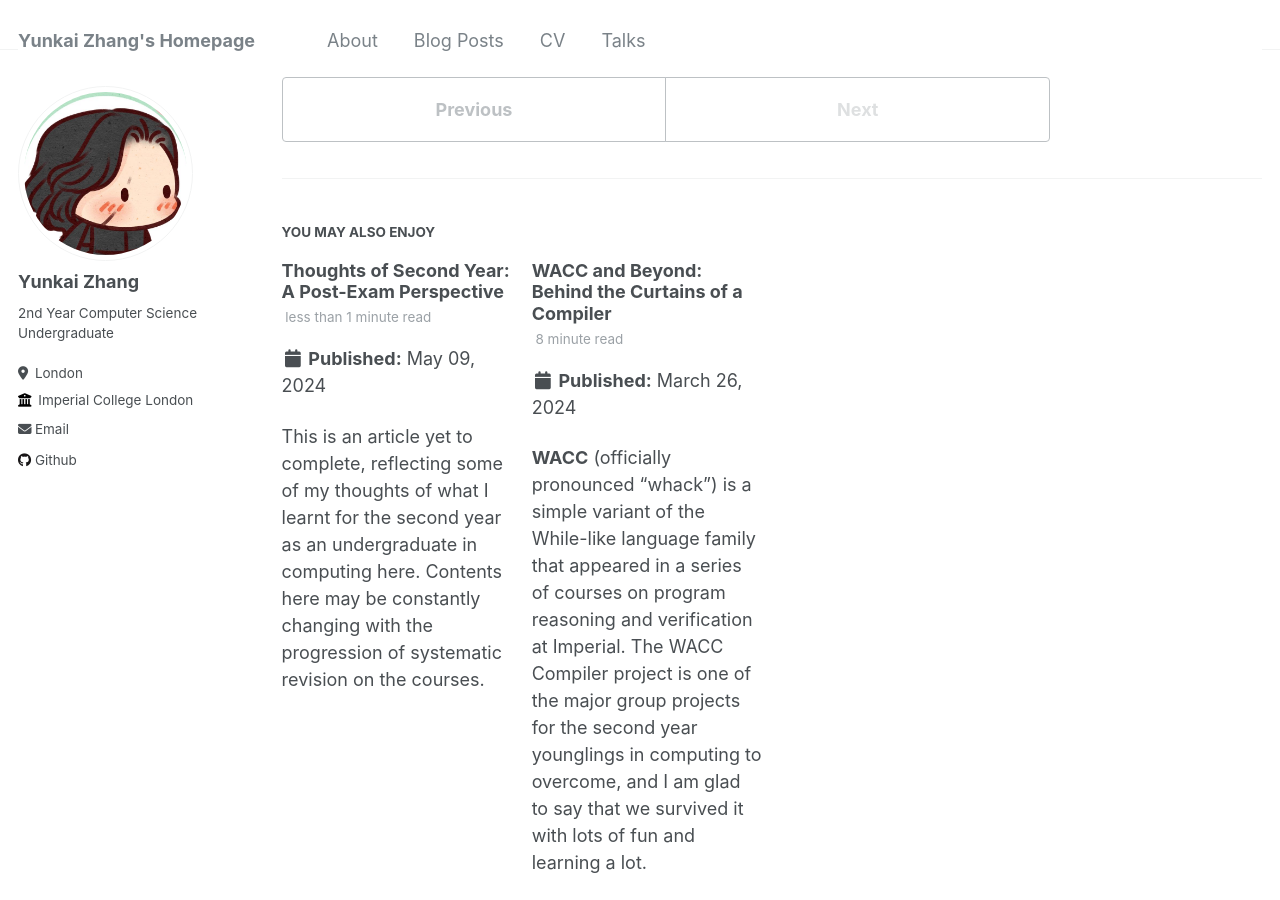
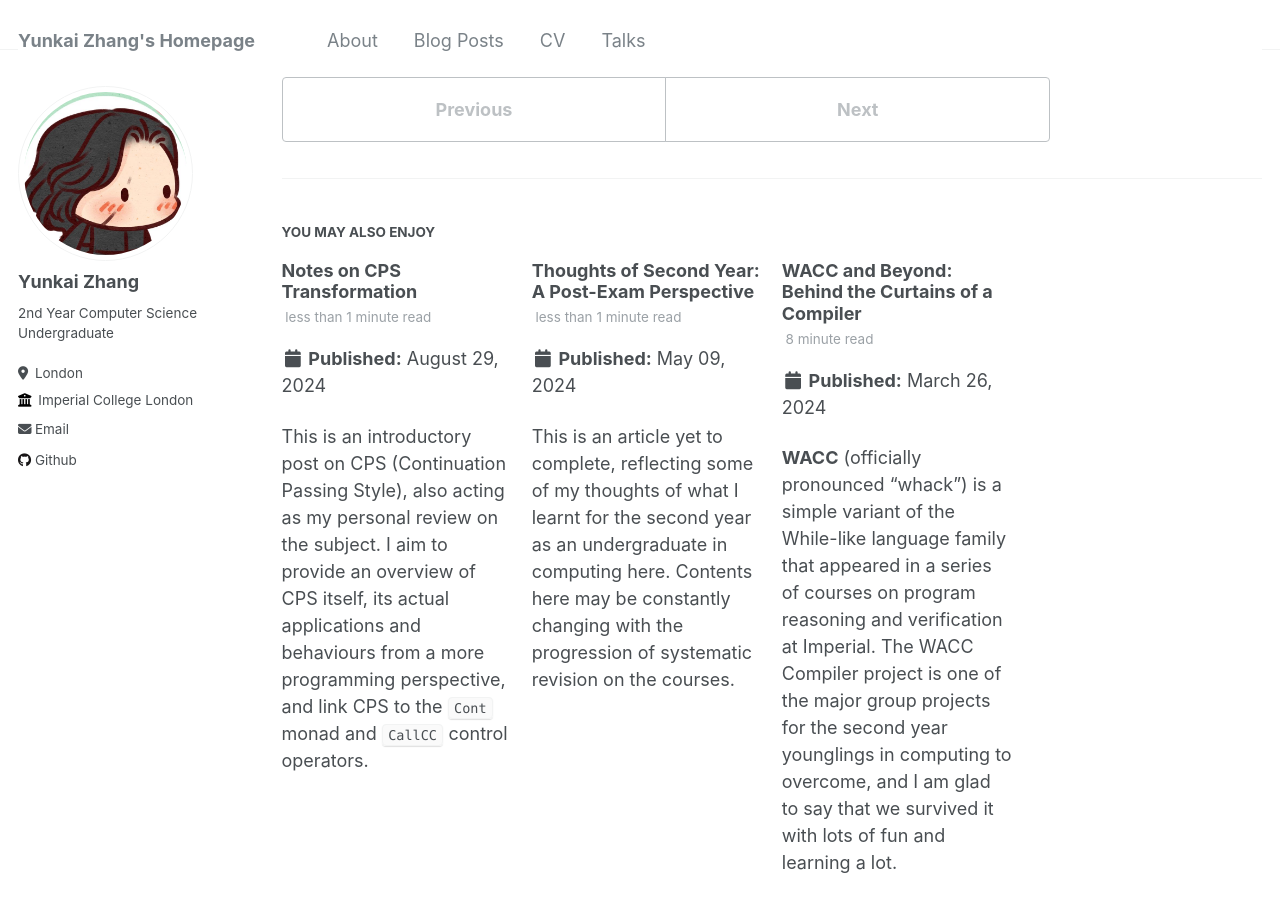
Before and after one commit to YunkaiZhang233/yunkaizhang233.github.io, a Jekyll site: the page built from _posts/2024-06-19-effect-handler.md, in a window 1280 px wide and 900 px high, scrolled down 7664 px. Built offline with Jekyll 4.4.1, drawn with Linux system fonts in a browser that asks for light colours; some of the changed text lies outside the part shown.

Commit message:
updated imcomplete blogs

```diff
--- /dev/null
+++ b/_posts/2024-08-29-cps.md
@@ -0,0 +1,23 @@
+---
+title: 'Notes on CPS Transformation'
+date: 2024-08-29
+permalink: /posts/2024/08/cps-01/
+tags:
+  - Notes
+  - Programming Languages
+  - Effects
+  - Functional Programming
+  - Continuation
+redirect_from:
+  - /posts/cps-01
+---
+
+This is an introductory post on CPS (Continuation Passing Style), also acting as
+my personal review on the subject. I aim to provide an overview of CPS itself, its
+actual applications and behaviours from a more programming perspective, and link CPS
+to the `Cont` monad and `CallCC` control operators.
+
+## References
+
+- Wikibooks, [Haskell/Continuation passing style](https://en.wikibooks.org/wiki/Haskell/Continuation_passing_style)
+- [A Gentle Run-through of Continuation Passing Style and Its Use Cases](https://free.cofree.io/2020/01/02/cps/)
```
Also changed, not shown: _posts/2024-06-19-effect-handler.md (+1 -1 lines).
